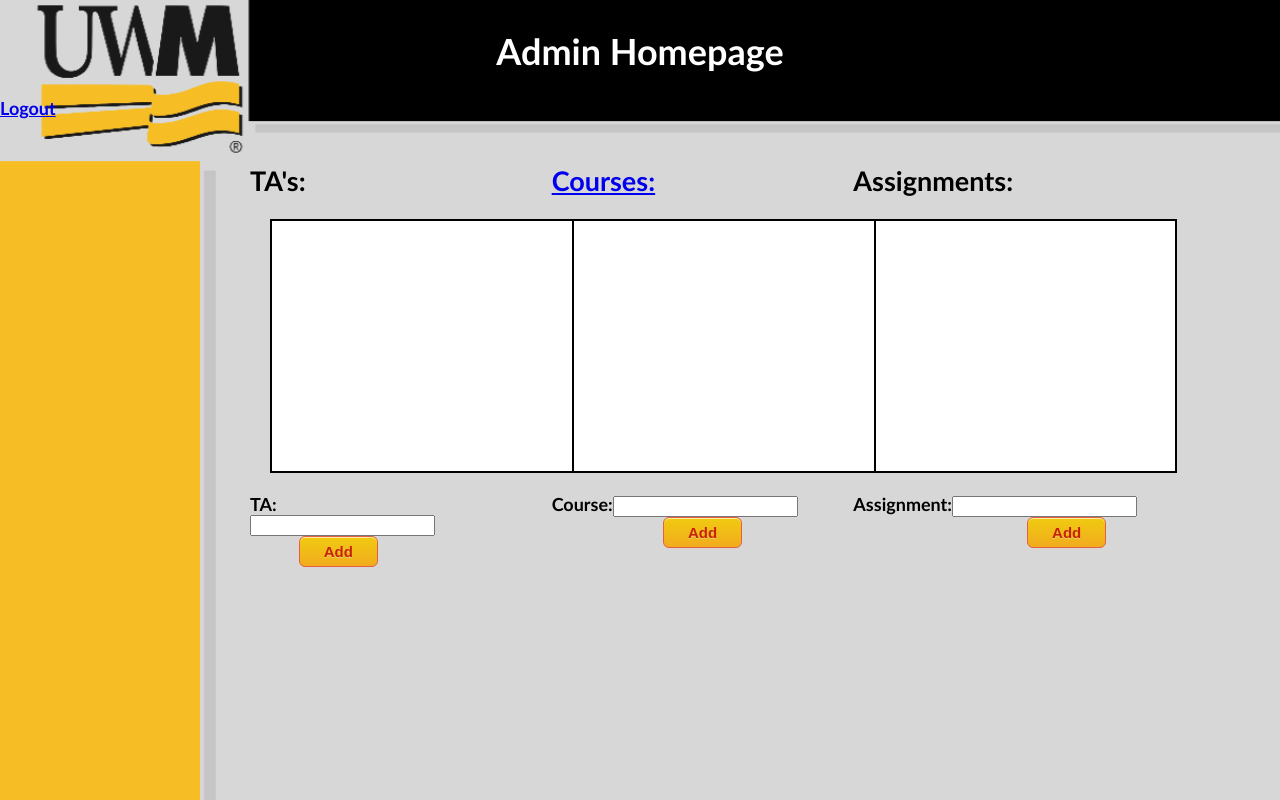
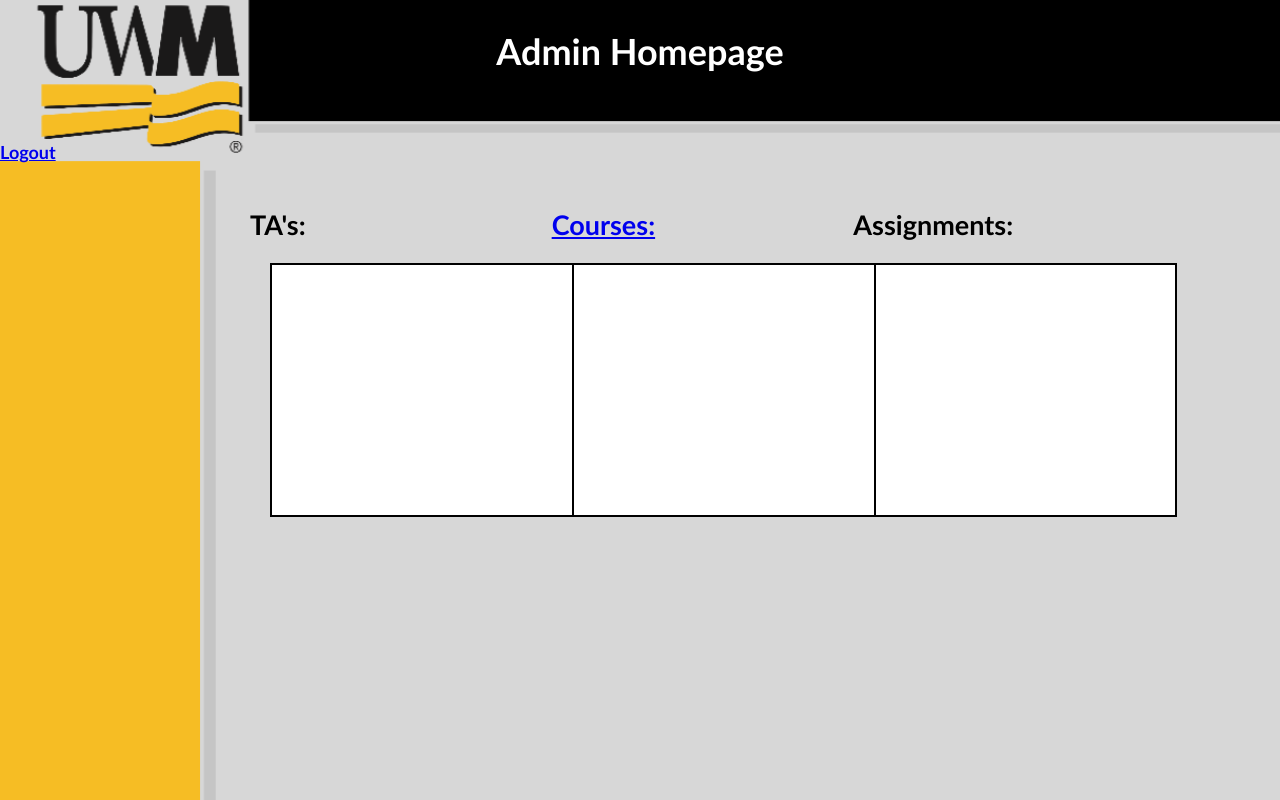
Before and after one commit to schm2455/seProject, a Django app: page /admin_home/ in a window 1280 px wide. Run offline with Django 3.2, Linux system fonts and the light colour scheme.

Commit message:
fixed log out link location

```diff
--- a/templates/TA_home.html
+++ b/templates/TA_home.html
@@ -11,7 +11,10 @@
 <div class="bg">
     <div class="HeaderHome"></div>
 <h1 class="home">TA Homepage</h1>
-<a href="/login/">Logout</a>
+    <br/><br/>
+    <a href="/login/">Logout</a>
+    <br/>
+    <br/>
   <div class="column_right_half">
         <div class="Left">
       <h2>Labs:</h2>
--- a/templates/admin_home.html
+++ b/templates/admin_home.html
@@ -11,7 +11,8 @@
 <div class="bg">
     <div class="HeaderHome"></div>
 <h1 class="home">Admin Homepage</h1>
-<a href="/login/">Logout</a>
+    <br/><br/>
+    <a href="/login/">Logout</a>
     <br/>
     <br/>
   <div class="column_left">
@@ -26,9 +27,6 @@
     {% endfor %}
       </div>
 </form>
-      TA:<input type="text" name="TA" required minlength="4" maxlength="20" size="20">
-          <input type="submit"
-            value="Add">
   </div>
   </div>
   </div>
@@ -43,9 +41,6 @@
     {% endfor %}
       </div>
 </form>
-      Course:<input type="text" name="course" required minlength="3" maxlength="20" size="20">
-          <input type="submit"
-            value ="Add">
   </div>
   </div>
   <div class="column_right">
@@ -58,9 +53,6 @@
     {% endfor %}
       </div>
 </form>
-      Assignment:<input type="text" name="assignment" required minlength="4" maxlength="20" size="20">
-          <input type="submit"
-            value="Add">
 </div>
 </div>
 </body>
```
Also changed, not shown: db.sqlite3.
